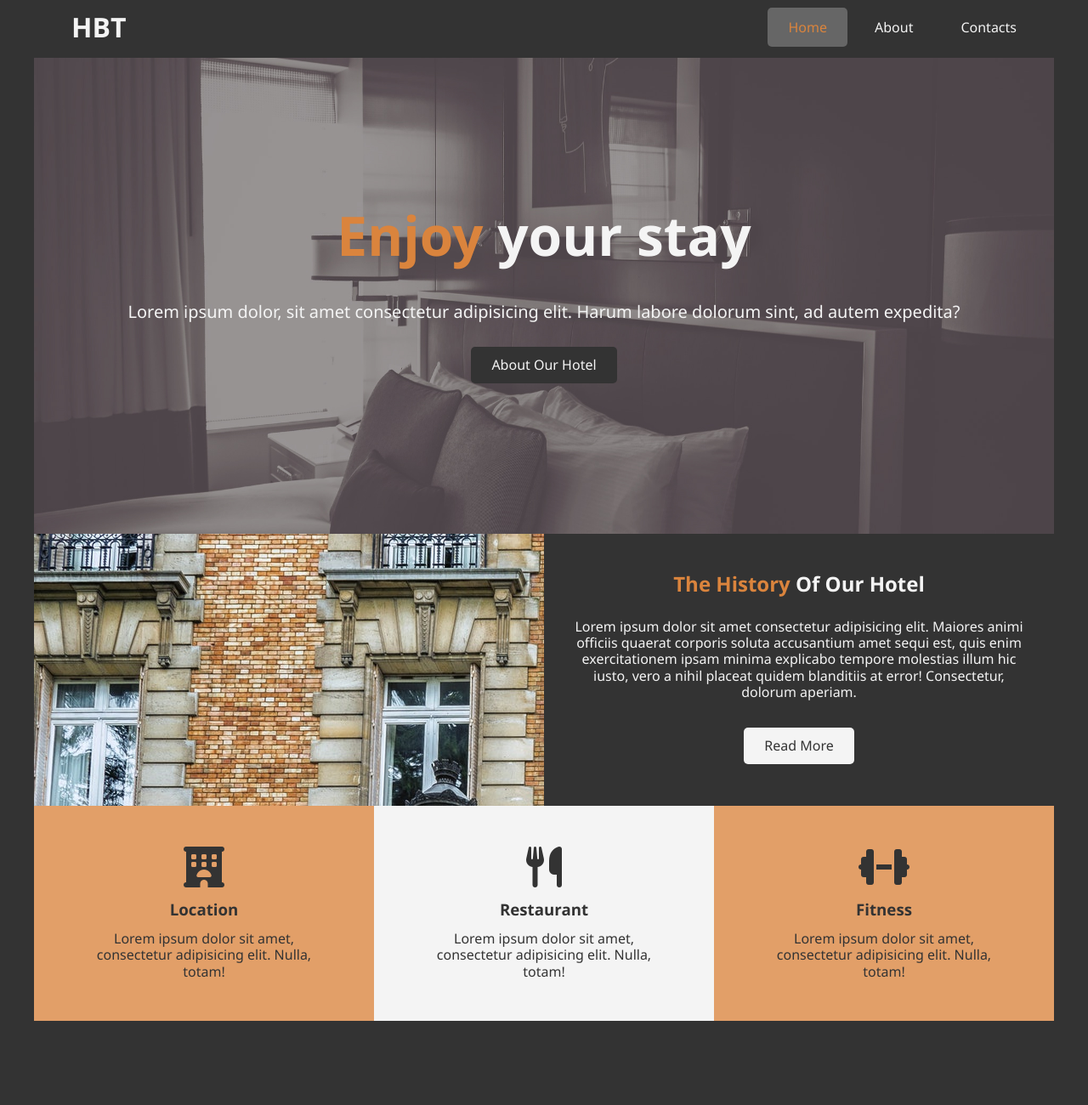
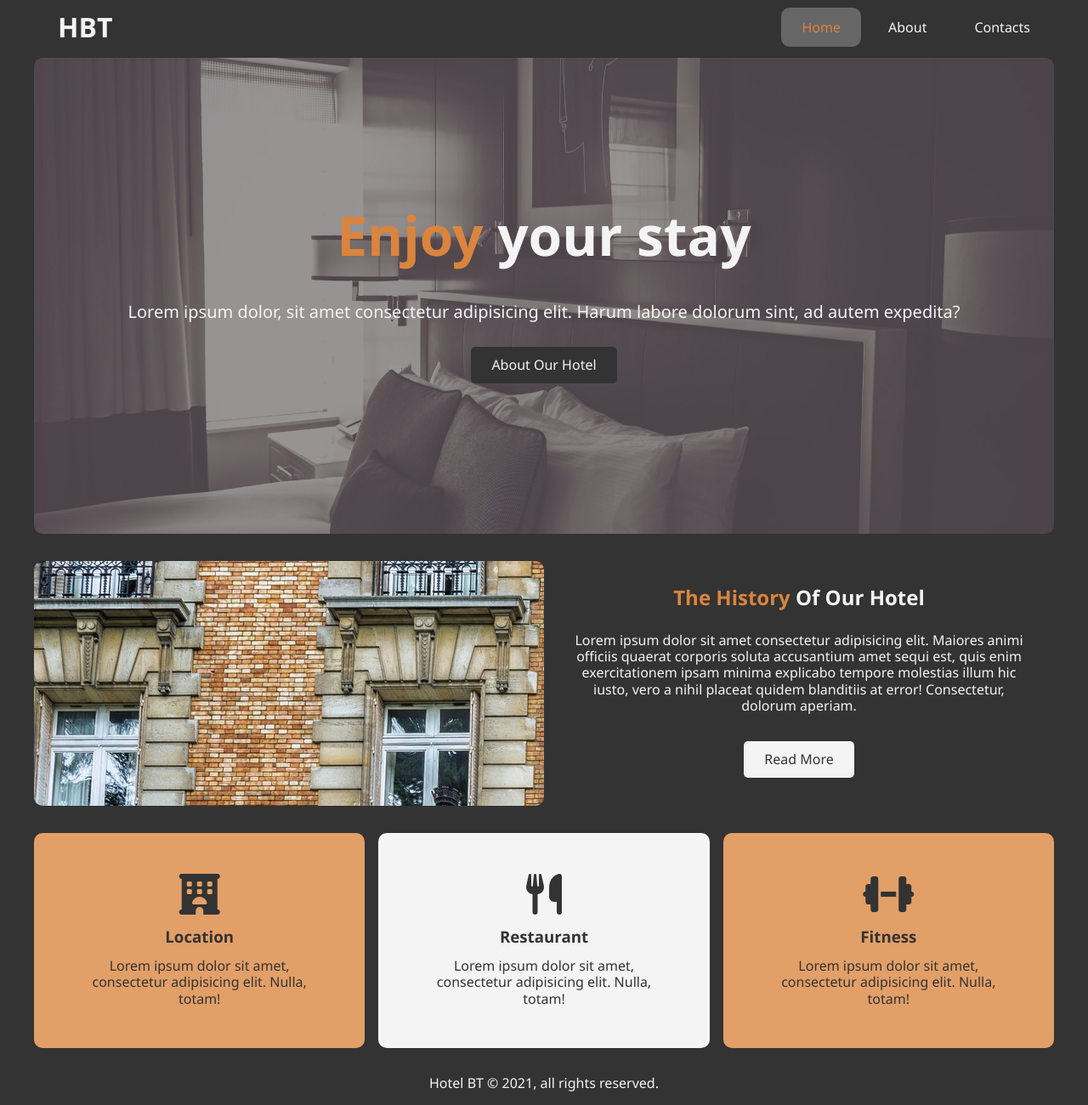
Before and after one commit to JakuBiel/Hotel_v3, a plain HTML site: page index.html in a window 1280 px wide. Shown: the part 4-1304 px from the top of the page at 85% size. Before the commit the page ends 1205 px from the top, so only its background shows below. Drawn offline with Linux system fonts and the light colour scheme; files that its build step writes are made by us from their sources; files whose address does not match are found by name.

Commit message:
border radius

```diff
--- a/css/main.css
+++ b/css/main.css
@@ -14,7 +14,8 @@ body {
 .container {
   max-width: 1200px;
   margin: auto;
-  text-align: center; }
+  text-align: center;
+  padding: 1rem 0; }
 
 span {
   color: #da843d; }
@@ -48,7 +49,6 @@ span {
   display: flex;
   align-items: center;
   justify-content: space-between;
-  margin: 1rem 1rem;
   line-height: 1rem; }
   .navbar .logo {
     font-size: 2rem;
@@ -59,7 +59,7 @@ span {
   .navbar a {
     color: #f4f4f4;
     padding: 0.75rem 1.5rem;
-    border-radius: 5px;
+    border-radius: 10px;
     margin: 0 0.25rem;
     transition: all 0.5s; }
     .navbar a:hover {
@@ -79,7 +79,9 @@ span {
   display: flex;
   justify-content: center;
   align-items: center;
-  margin: auto; }
+  margin: auto;
+  margin-bottom: 1rem;
+  border-radius: 10px; }
   #showcase .showcase-content {
     display: flex;
     flex-direction: column;
@@ -100,7 +102,8 @@ span {
   .history-content .history-img {
     background-image: url(/dist/img/photo-1.jpg);
     height: 100%;
-    width: 50%; }
+    width: 50%;
+    border-radius: 10px; }
   .history-content .history-right {
     display: flex;
     flex-direction: column;
@@ -119,10 +122,15 @@ span {
   #features div[class^="feat"] {
     text-align: center;
     padding: 3rem;
-    color: #333; }
+    color: #333;
+    border-radius: 10px; }
     #features div[class^="feat"]:nth-child(odd) {
       background: #e29f68; }
     #features div[class^="feat"]:nth-child(even) {
-      background: #f4f4f4; }
+      background: #f4f4f4;
+      margin: 0 1rem; }
     #features div[class^="feat"] h3 {
       padding: 1rem; }
+
+.footer {
+  padding: 1rem; }
--- a/index.html
+++ b/index.html
@@ -58,7 +58,12 @@
       <h3>Fitness</h3>
       <p>Lorem ipsum dolor sit amet, consectetur adipisicing elit. Nulla, totam!</p>
     </div>
-
+   </div>
+  </div>
+  <div id="footer">
+    <div class="footer container">
+      <p>Hotel BT &copy; 2021, all rights reserved.</p>
+    </div>
   </div>
 </body>
 </html>
```
